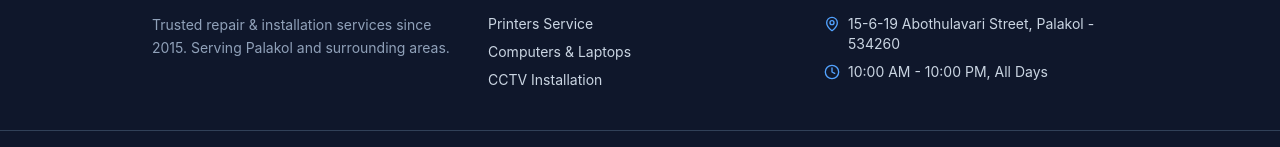
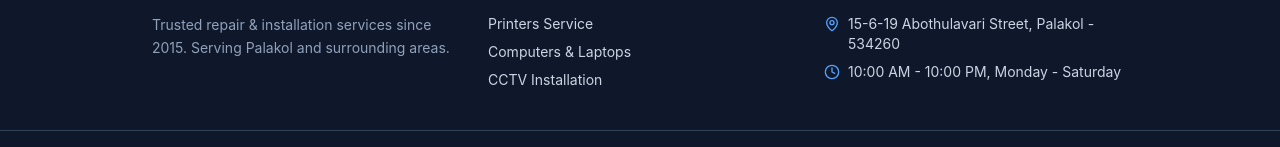
Before and after one commit to dineshsrisai/umashankar, a React (Vite) app: page / in a window 1280 px wide. Shown: the part 923-1070 px from the top of the page. Built offline with nearby package versions, Linux system fonts and the light colour scheme.

Commit message:
added timing

```diff
--- a/src/components/Footer.jsx
+++ b/src/components/Footer.jsx
@@ -33,7 +33,7 @@ const Footer = () => {
             </div>
             <div className="flex items-center gap-2">
               <Clock className="w-4 h-4 shrink-0 text-blue-400" />
-              <span>10:00 AM - 10:00 PM, All Days</span>
+              <span>10:00 AM - 10:00 PM, Monday - Saturday</span>
             </div>
           </div>
         </div>
```
